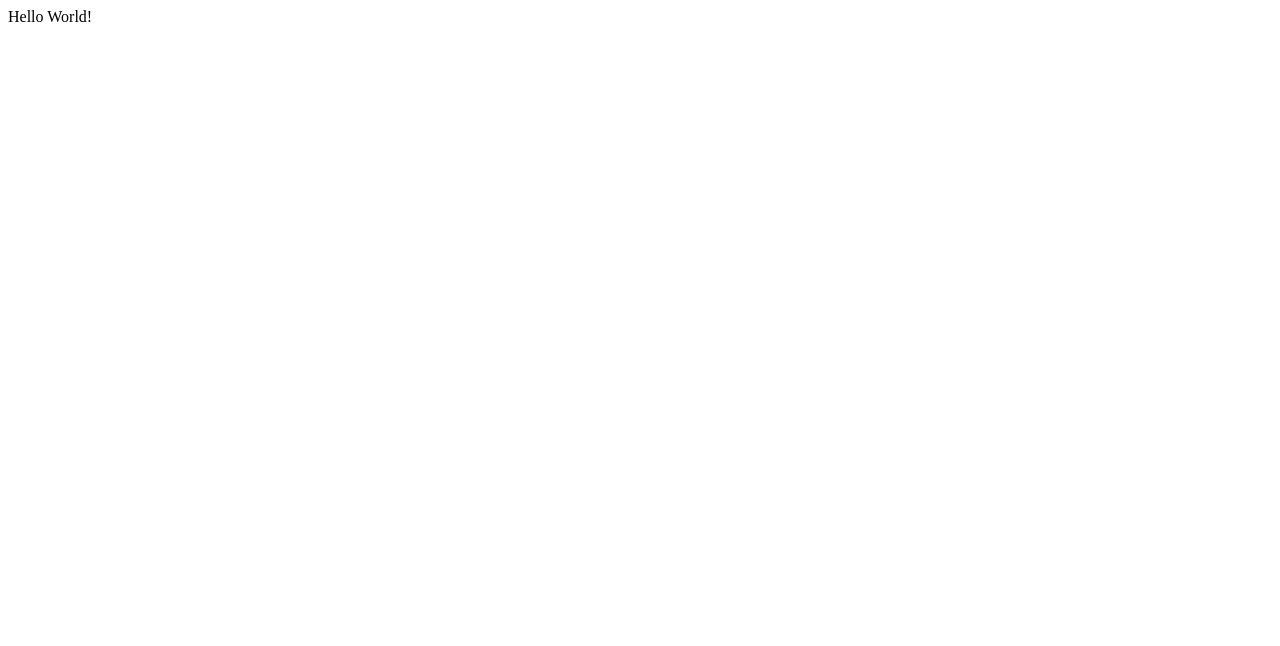
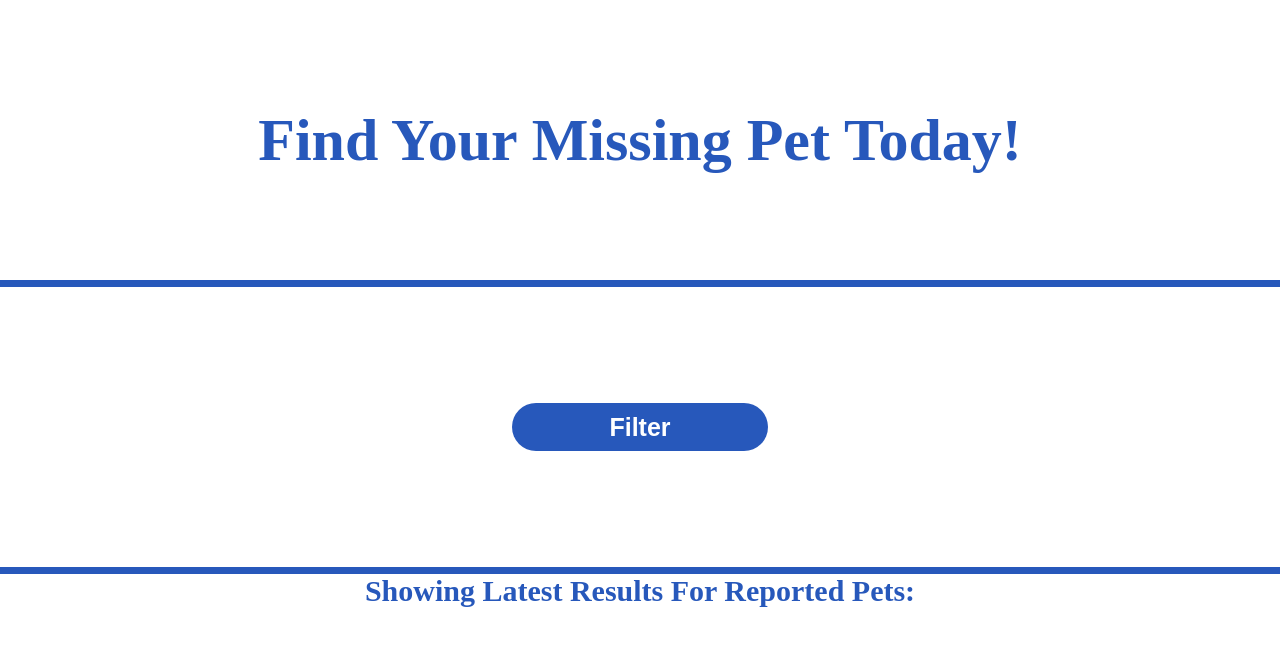
Before and after one commit to moeezramay/PetFinderFrontEnd, a Next.js app: page /Find/find in a window 1280 px wide. Shown: the top 646 px of the page. Built offline with nearby package versions, Linux system fonts and the light colour scheme.

Commit message:
developing Find Pet Page

```diff
--- a/pages/Find/find.css
+++ b/pages/Find/find.css
@@ -0,0 +1,70 @@
+html,
+body {
+    margin: 0;
+    padding: 0;
+}
+
+.parent-div-find {
+    display: flex;
+
+
+}
+
+
+.title-text-container-find{
+    display: flex;
+    width: 100%;
+    height: 35vh;
+    color:#2758bb;
+    text-align: center;
+    align-items: center;
+    justify-content: center;
+    font-size: 60px;
+    font-weight: bold;
+}
+.SepratingLine-find {
+        height: 7px;
+        background-color: #2758bb;
+
+}
+
+.filter-button-container-find{
+    display: flex;
+    flex-direction: column;
+    width: 100%;
+    height: 35vh;
+    align-items: center;
+    justify-content: center;
+}
+.filter-button-find{
+
+
+background-color: #2758bb;
+color: white;
+border-radius: 30px;
+border:none;
+width:20%;
+height:17%;
+text-align: center;
+font-size:25px;
+font-weight:600;
+}
+.pet-results-find{
+
+
+  text-align: center;
+   height: 2vh;
+  font-weight: bold;
+   color:#2758bb;
+   font-size:30px;
+
+}
+
+.pet-reports-grid-find{
+ display: grid;
+ grid-template-columns: auto auto auto;
+ padding:10px;
+ background-color: red;
+ margin-top:2%;
+ height:calc(100vh - 35vh);
+}
--- a/pages/Find/find.js
+++ b/pages/Find/find.js
@@ -1,12 +1,25 @@
 //write the starting code for reactjs new file with functional component
 import React from "react";
 import { useState } from "react";
+import "./find.css";
 
-//write the starting code for reactjs new file with functional component
+//write the starting code for react js new file with functional component
 export default function Find() {
-    return (
-        <form>
-            <div>Hello World!</div>
-        </form>
-    );
+  return (
+    <form>
+      <div className="Parent-Div-Find">
+        <div className="title-text-container-find">
+          Find Your Missing Pet Today!
+        </div>
+        <div className="SepratingLine-find"></div>
+        <div className="filter-button-container-find">
+        <button className="filter-button-find" type="submit">
+          Filter
+        </button>
+        </div>
+        <div className="SepratingLine-find"></div>
+      </div>
+      <div className="pet-results-find">Showing Latest Results For Reported Pets:</div>
+    </form>
+  );
 }
```
Also changed, not shown: pages/homePage/home.js (+10 -1 lines).
